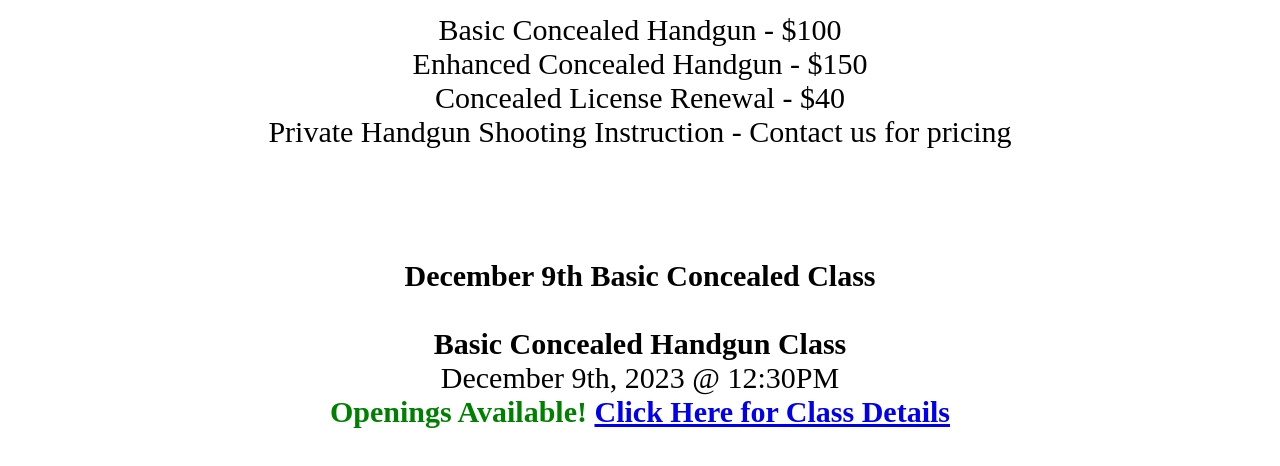
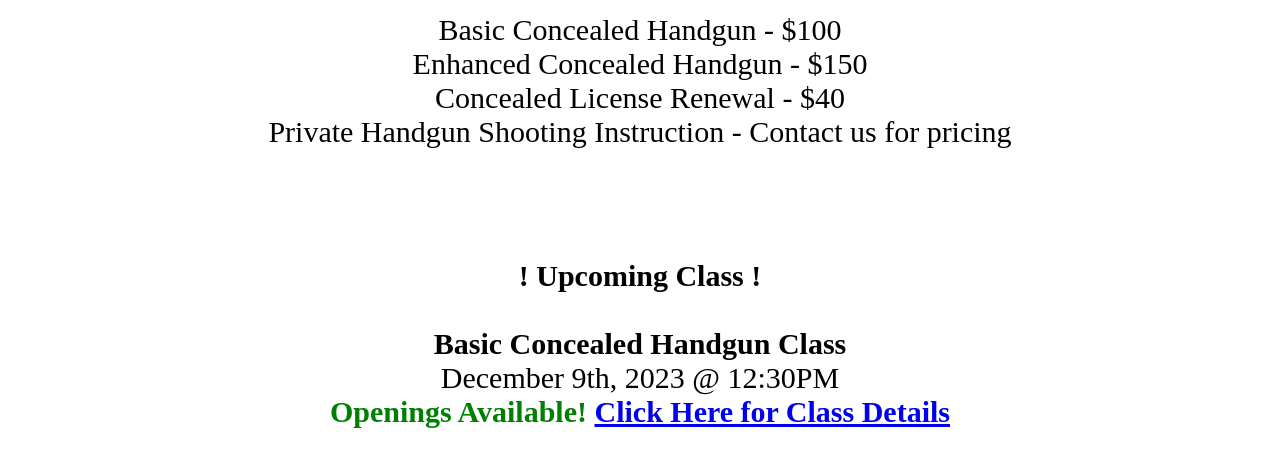
Before and after one commit to trevorkiser/apdwebsite, a plain HTML site: page index.html in a window 1280 px wide. Shown: the part 626-1092 px from the top of the page. Drawn offline with Linux system fonts and the light colour scheme.

Commit message:
Update index.html

```diff
--- a/index.html
+++ b/index.html
@@ -60,7 +60,7 @@ p.copyright {color: #000000; line-height: 40px; font-size: 0.8em; text-align: ce
 </p>
 
 <p>
-    <b>December 9th Basic Concealed Class</b><br>
+    <b>! Upcoming Class !</b><br>
     <br>
     <b>Basic Concealed Handgun Class</b><br>
     December 9th, 2023 @ 12:30PM<br>
```
